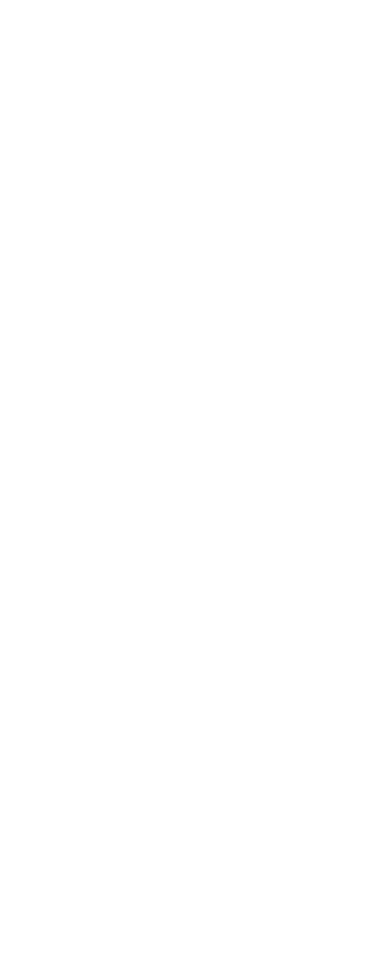
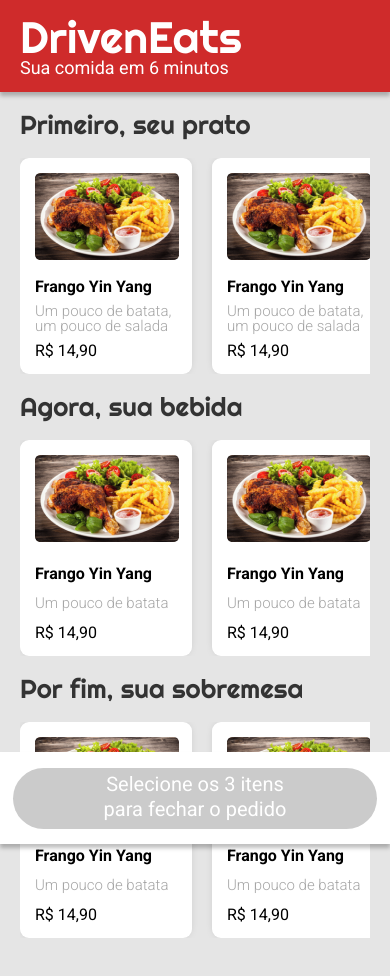
Before and after one commit to MateusDiniz9/DrivenEats, a plain HTML site: page index.html in a window 390 px wide. Before the commit the page ends 844 px from the top, so only its background shows below. Drawn offline with Linux system fonts and the light colour scheme.

Commit message:
parte html ok

```diff
--- a/index.html
+++ b/index.html
@@ -9,7 +9,128 @@
     <link rel="stylesheet" href="style.css">
 </head>
 <body>
-
+    <div class="topo">
+        <h1>DrivenEats</h1>
+        <h4>Sua comida em 6 minutos</h4>
+    </div>
+    <div class="conteudo">
+        <h2>Primeiro, seu prato</h2>
+        <div class="items">
+            <div class="produto">
+                <img src="imagens/frango_yin_yang 1.png">
+                <h3>Frango Yin Yang</h3>
+                <h4>Um pouco de batata,
+                    um pouco de salada
+                </h4>
+                <h5>R$ 14,90</h5>
+            </div>
+            <div class="produto">
+                <img src="imagens/frango_yin_yang 1.png">
+                <h3>Frango Yin Yang</h3>
+                <h4>Um pouco de batata,
+                    um pouco de salada
+                </h4>
+                <h5>R$ 14,90</h5>
+            </div>
+            <div class="produto">
+                <img src="imagens/frango_yin_yang 1.png">
+                <h3>Frango Yin Yang</h3>
+                <h4>Um pouco de batata,
+                    um pouco de salada
+                </h4>
+                <h5>R$ 14,90</h5>
+            </div>
+            <div class="produto">
+                <img src="imagens/frango_yin_yang 1.png">
+                <h3>Frango Yin Yang</h3>
+                <h4>Um pouco de batata,
+                    um pouco de salada
+                </h4>
+                <h5>R$ 14,90</h5>
+            </div>
+            <div class="produto">
+                <img src="imagens/frango_yin_yang 1.png">
+                <h3>Frango Yin Yang</h3>
+                <h4>Um pouco de batata,
+                    um pouco de salada
+                </h4>
+                <h5>R$ 14,90</h5>
+            </div>
+        </div>
+        <h2>Agora, sua bebida</h2>
+        <div class="items">
+            <div class="produto">
+                <img src="imagens/frango_yin_yang 1.png">
+                <h3>Frango Yin Yang</h3>
+                <h4>Um pouco de batata</h4>
+                <h5>R$ 14,90</h5>
+            </div>
+            <div class="produto">
+                <img src="imagens/frango_yin_yang 1.png">
+                <h3>Frango Yin Yang</h3>
+                <h4>Um pouco de batata</h4>
+                <h5>R$ 14,90</h5>
+            </div>
+            <div class="produto">
+                <img src="imagens/frango_yin_yang 1.png">
+                <h3>Frango Yin Yang</h3>
+                <h4>Um pouco de batata</h4>
+                <h5>R$ 14,90</h5>
+            </div>
+            <div class="produto">
+                <img src="imagens/frango_yin_yang 1.png">
+                <h3>Frango Yin Yang</h3>
+                <h4>Um pouco de batata</h4>
+                <h5>R$ 14,90</h5>
+            </div>
+            <div class="produto">
+                <img src="imagens/frango_yin_yang 1.png">
+                <h3>Frango Yin Yang</h3>
+                <h4>Um pouco de batata</h4>
+                <h5>R$ 14,90</h5>
+            </div>
+        </div>
+        <h2>Por fim, sua sobremesa</h2>
+        <div class="items">
+            <div class="produto">
+                <img src="imagens/frango_yin_yang 1.png">
+                <h3>Frango Yin Yang</h3>
+                <h4>Um pouco de batata</h4>
+                <h5>R$ 14,90</h5>
+            </div>
+            <div class="produto">
+                <img src="imagens/frango_yin_yang 1.png">
+                <h3>Frango Yin Yang</h3>
+                <h4>Um pouco de batata</h4>
+                <h5>R$ 14,90</h5>
+            </div>
+            <div class="produto">
+                <img src="imagens/frango_yin_yang 1.png">
+                <h3>Frango Yin Yang</h3>
+                <h4>Um pouco de batata</h4>
+                <h5>R$ 14,90</h5>
+            </div>
+            <div class="produto">
+                <img src="imagens/frango_yin_yang 1.png">
+                <h3>Frango Yin Yang</h3>
+                <h4>Um pouco de batata</h4>
+                <h5>R$ 14,90</h5>
+            </div>
+            <div class="produto">
+                <img src="imagens/frango_yin_yang 1.png">
+                <h3>Frango Yin Yang</h3>
+                <h4>Um pouco de batata</h4>
+                <h5>R$ 14,90</h5>
+            </div>
+        </div>
+    </div>
+    <div class="bot">
+        <button>
+            <h6>Selecione os 3 itens
+                para fechar o pedido
+            </h6>
+        </button>
+    </div>
 
 
 
--- a/style.css
+++ b/style.css
@@ -0,0 +1,129 @@
+
+@import url('https://fonts.googleapis.com/css2?family=Righteous&family=Roboto:ital,wght@0,100;0,300;0,400;0,500;0,700;1,100;1,300;1,400;1,500&display=swap');
+
+@media screen and (max-width: 600px) {
+    body {
+        background-color: #E5E5E5;
+    }
+    .topo {
+        width: 100%;
+        height: 92px;
+        background-color: #CF2B2B;
+        display: flex;
+        flex-direction: column;
+        justify-content: center;
+        padding-left: 20px;
+        position: fixed;
+        top: 0;
+        left: 0;
+        right: 0;
+        box-shadow: 0px 4px 4px 0px rgba(0, 0, 0, 0.25);
+    }
+    .topo > h1 {
+        font-size: 44px;
+        color: #FFFFFF;
+        font-family: 'Righteous', cursive;
+    }
+    .topo > h4 {
+        font-size: 18px;
+        color: #FFFFFF;
+        font-family: 'Roboto', sans-serif;
+    }
+
+    .conteudo {
+        margin-top: 112px;
+        width: 100%;
+        background-color: #E5E5E5;
+    }
+
+    .conteudo > h2 {
+        font-family: 'Righteous', cursive;
+        font-size: 26px;
+        font-weight: 400;
+        color: #333333;
+        margin-bottom: 10px;
+        margin-left: 20px;
+    }
+    .conteudo .items:last-child {
+        margin-bottom: 112px;
+    }
+    .items {
+        height: 216px;
+        overflow-x: scroll;
+        margin: 20px 20px;
+        display: flex;
+        justify-content: space-between;
+    }
+    .produto {
+        background-color: #FFFFFF;
+        width: 172px;
+        height: 216px;
+        border-radius: 9px;
+        box-shadow: 0px 0px 10px -4px rgba(0, 0, 0, 0.25);
+        padding: 15px 15px;
+        font-family: 'Roboto', sans-serif;
+        display: flex;
+        flex-direction: column;
+        justify-content: space-between;
+        margin-right: 20px;
+    }
+
+    .produto > img {
+        width: 144px;
+        height: 87px;
+        border-radius: 4px;
+        margin-bottom: 10px;
+    }
+
+    .produto > h3 {
+        font-size: 16px;
+        color: black;
+        font-weight: bold;
+    }
+
+    .produto > h4 {
+        font-size: 15px;
+        font-weight: 300;
+        color: #A6A6A6;
+
+    }
+
+    .produto > h5{
+        font-size: 16px;
+        color: black;
+        font-weight: 400;
+    }
+
+    .bot {
+        width: 100%;
+        height: 92px;
+        background-color: #FFFFFF;
+        display: flex;
+        justify-content: center;
+        align-items: center;
+        position: fixed;
+        bottom: 0;
+        left: 0;
+        right: 0;
+        box-shadow: 0px 4px 4px 0px rgba(0, 0, 0, 0.25);
+    }
+    .bot button {
+        border: #CBCBCB;
+        font-size: 20px;
+        font-family: 'Roboto', sans-serif;
+        color: #FFFFFF;
+        font-weight: 400;
+        background-color: #CBCBCB;
+        width: 364px;
+        height: 61px;
+        border-radius: 50px;
+        text-align: center;
+        line-height: 25px;
+
+    }
+    button > h6 {
+        width: 200px;
+        height: 53px;
+        margin: 0 auto;
+    }
+}
```
Also changed, not shown: imagens/frango_yin_yang 1.png (added).
